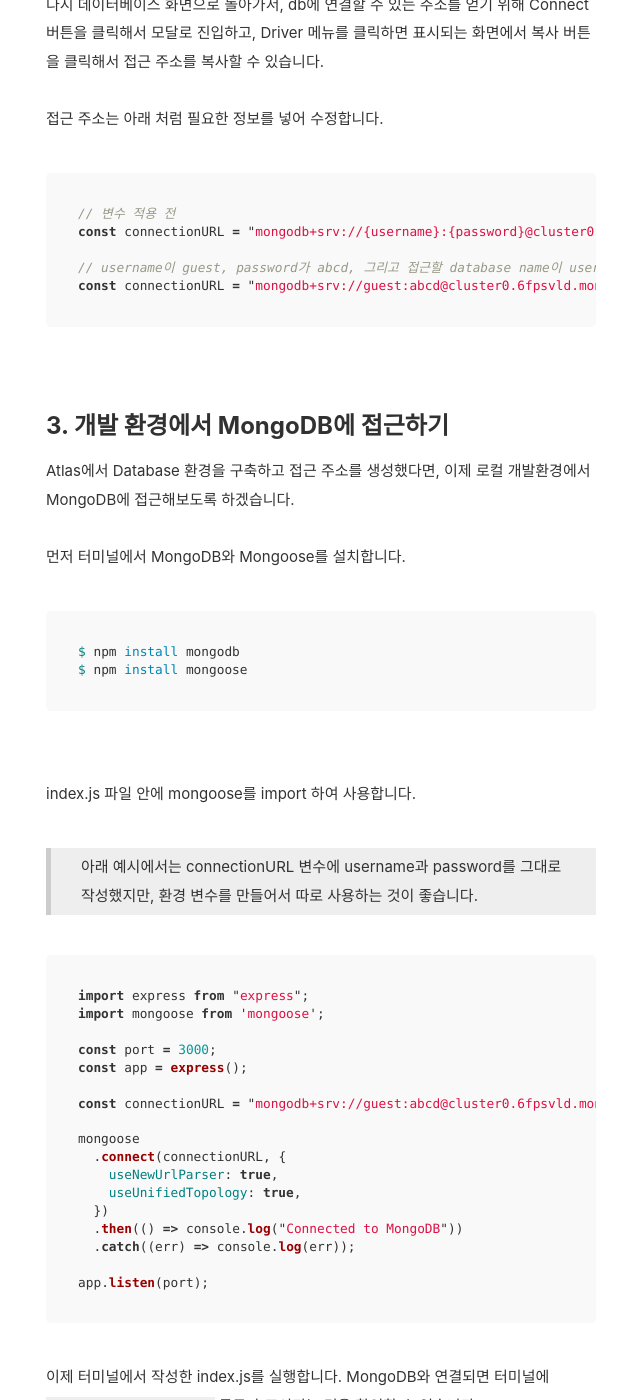
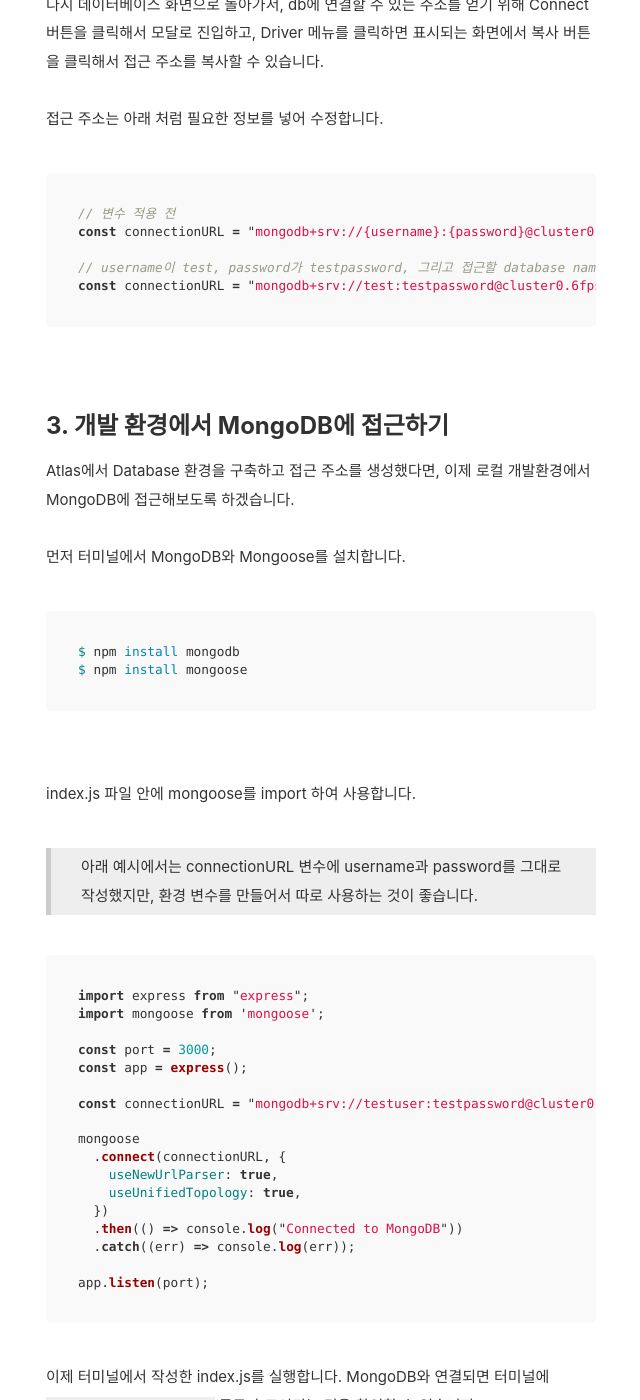
Before and after one commit to Ji-hoon/blog, a Jekyll site: the page built from _posts/2023-10-30-mongo-db-schema.md, in a window 1280 px wide and 1400 px high, scrolled down 5677 px. Shown: the whole window, without its empty margins (319-959 px from the left). Built offline with Jekyll 4.4.1, drawn with Linux system fonts in a browser that asks for light colours; comment, search, counter and statistics services are not loaded.

Commit message:
FIX : mongodb url 변경

````diff
--- a/_posts/2023-10-30-mongo-db-schema.md
+++ b/_posts/2023-10-30-mongo-db-schema.md
@@ -122,8 +122,8 @@ MongoDB에 가입하면 **Cloud SaaS** 형태로 제공되는 **Atlas** 또는
 // 변수 적용 전
 const connectionURL = "mongodb+srv://{username}:{password}@cluster0.6fpsvld.mongodb.net/{databse name}?retryWrites=true&w=majority"
 
-// username이 guest, password가 abcd, 그리고 접근할 database name이 user-model 일 때
-const connectionURL = "mongodb+srv://guest:abcd@cluster0.6fpsvld.mongodb.net/user-model?retryWrites=true&w=majority"
+// username이 test, password가 testpassword, 그리고 접근할 database name이 user-model 일 때
+const connectionURL = "mongodb+srv://test:testpassword@cluster0.6fpsvld.mongodb.net/user-model?retryWrites=true&w=majority"
 ```
 
 &nbsp;
@@ -152,7 +152,7 @@ import mongoose from 'mongoose';
 const port = 3000;
 const app = express();
 
-const connectionURL = "mongodb+srv://guest:abcd@cluster0.6fpsvld.mongodb.net/user-model?retryWrites=true&w=majority";
+const connectionURL = "mongodb+srv://testuser:testpassword@cluster0.6fpsvld.mongodb.net/user-model?retryWrites=true&w=majority";
 
 mongoose
   .connect(connectionURL, {
````
